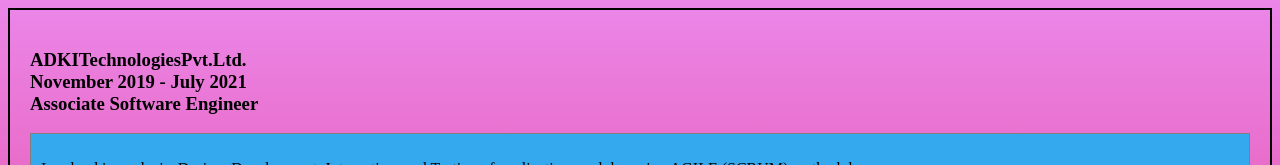
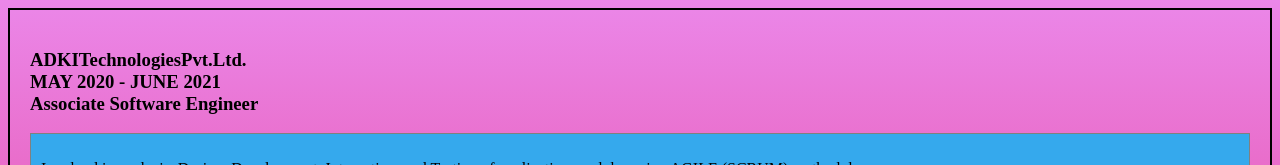
Before and after one commit to vjsunkara/webserver, a plain HTML site: page Experience1.html in a window 1280 px wide. Shown: the top 165 px of the page. Drawn offline with Linux system fonts and the light colour scheme.

Commit message:
Update Experience1.html

```diff
--- a/Experience1.html
+++ b/Experience1.html
@@ -19,7 +19,7 @@
    <body>
        <!-- Define the parent box -->
        <div class="parent-box">
-          <h3>ADKITechnologiesPvt.Ltd.<br>                                                            November 2019 - July 2021<br>
+          <h3>ADKITechnologiesPvt.Ltd.<br>                                                            MAY 2020 - JUNE 2021<br>
             Associate Software Engineer  </h3>
 
           <!-- Insert lines inside the child box -->
```
